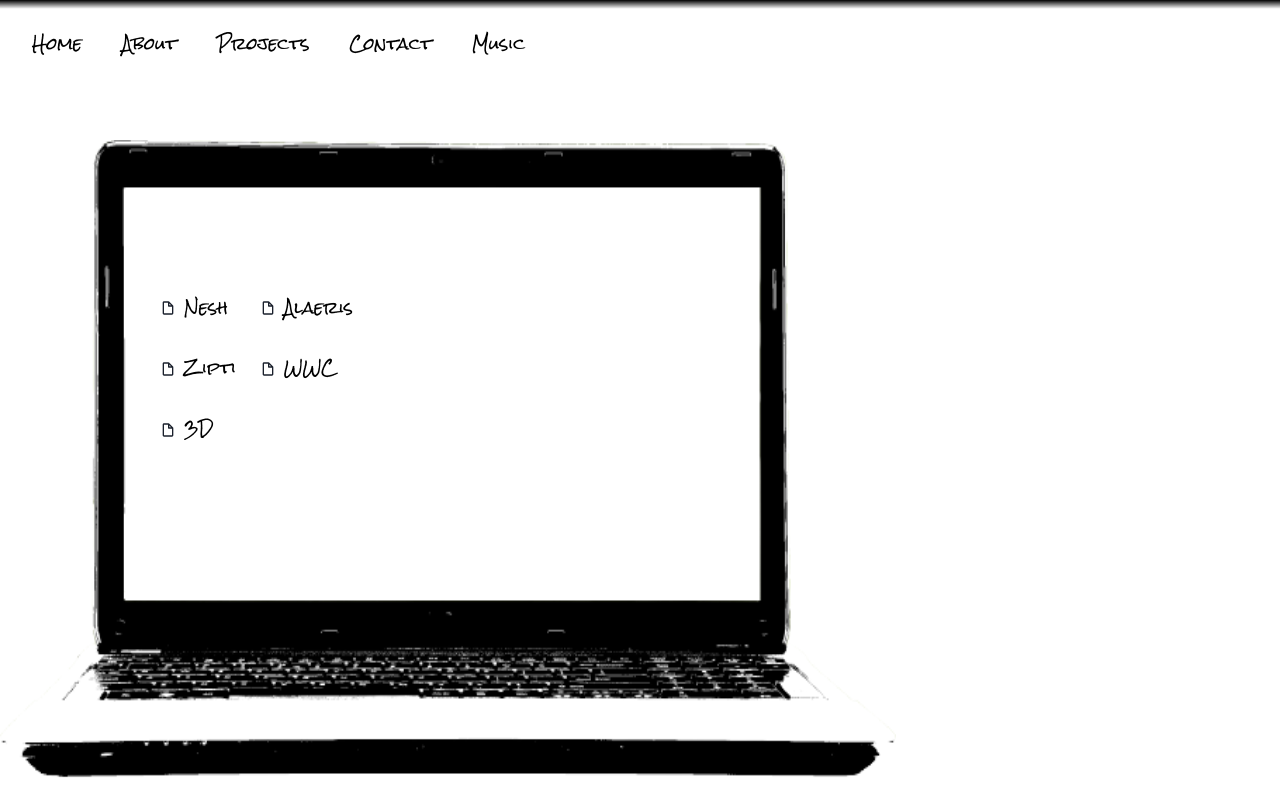
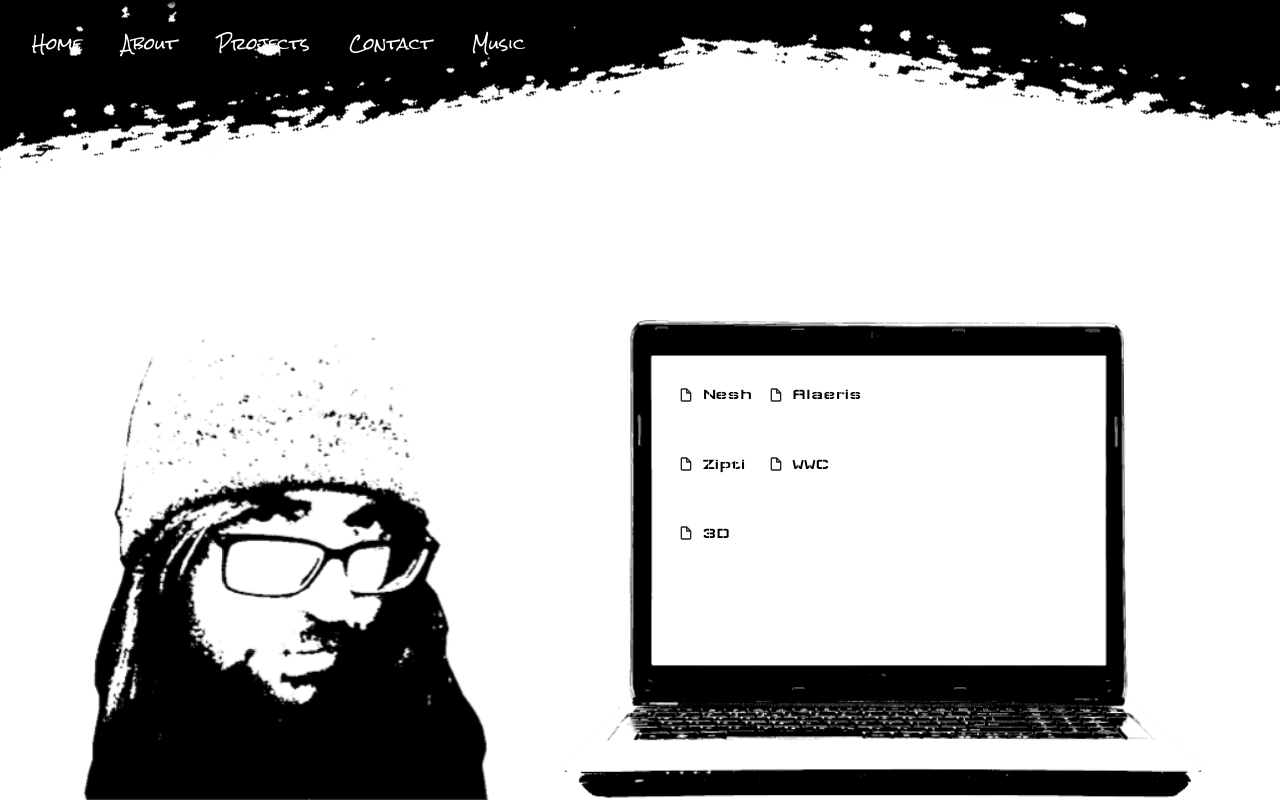
Before and after one commit to SeanLaTour/Official-Portfolio, a Gatsby site: page /projects in a window 1280 px wide. Built offline with nearby package versions, Linux system fonts and the light colour scheme; Gatsby itself is replaced by a stand-in of ours; a web font is replaced by a local one.

Commit message:
finished projects page

```diff
--- a/src/components/projects/projects.tsx
+++ b/src/components/projects/projects.tsx
@@ -1,32 +1,94 @@
 import BackgroundImage from "../../images/laptop.png";
 import { Box, Grid, HStack, Image } from "@chakra-ui/react";
 import React from "react";
-import PaintStrokeImage from "../../images/paintstrokebackgroundright.png";
+import ProjectPortfolioPhoto from "../../images/projectsphoto.png";
+import BackgroundTop from "../../images/paintstrokebackgroundleft.webp";
 import {
   PortfolioTextStandard,
   PortfolioTextSubTitle,
   PortfolioTextTitle,
 } from "../shared/portfolio_text";
-import {BiFileBlank} from "react-icons/bi"
+import { BiFileBlank } from "react-icons/bi";
 
 const Projects: React.FC = (props) => {
   return (
-    <Box
-      backgroundImage={BackgroundImage}
-      backgroundRepeat="no-repeat"
-      backgroundPosition="left bottom 20px"
-      backgroundSize="70% 80%"
-      height="100vh"
-      paddingTop="6rem"
-      paddingLeft="2rem"
-    >
-      <Grid width="8rem" position="fixed" bottom="22rem" left="10rem" templateColumns='repeat(2, 1fr)' gap={6}>
-    <HStack><BiFileBlank /><PortfolioTextStandard>Nesh</PortfolioTextStandard></HStack>
-    <HStack><BiFileBlank /><PortfolioTextStandard>Alaeris</PortfolioTextStandard></HStack>
-    <HStack><BiFileBlank /><PortfolioTextStandard>Zipti</PortfolioTextStandard></HStack>
-    <HStack><BiFileBlank /><PortfolioTextStandard>WWC</PortfolioTextStandard></HStack>
-    <HStack><BiFileBlank /><PortfolioTextStandard>3D</PortfolioTextStandard></HStack>
-     </Grid>
+    <Box>
+      <Image
+        transform={"rotate(45deg)"}
+        position="fixed"
+        left="-35%"
+        top="-50%"
+        width="140vw"
+        src={BackgroundTop}
+      />
+            <Image
+        transform={"rotate(60deg)"}
+        position="fixed"
+        right="-30%"
+        top="-56%"
+        width="140vw"
+        src={BackgroundTop}
+      />
+      <Image
+        position="fixed"
+        left="-7.5vw"
+        bottom="0"
+        width="65vw"
+        src={ProjectPortfolioPhoto}
+      />
+      <Box
+        position="fixed"
+        right="6vw"
+        bottom="0"
+        backgroundImage={BackgroundImage}
+        backgroundRepeat="no-repeat"
+        backgroundPosition="center"
+        backgroundSize="100% 100%"
+        height="60vh"
+        width="50vw"
+        display="flex"
+      >
+        <Grid
+          width="8rem"
+          height="12rem"
+          position="relative"
+          left="18%"
+          top="10%"
+          templateColumns="repeat(2, 1fr)"
+          gap={4}
+        >
+          <HStack>
+            <BiFileBlank />
+            <PortfolioTextStandard fontFamily="Wallpoet">
+              Nesh
+            </PortfolioTextStandard>
+          </HStack>
+          <HStack>
+            <BiFileBlank />
+            <PortfolioTextStandard fontFamily="Wallpoet">
+              Alaeris
+            </PortfolioTextStandard>
+          </HStack>
+          <HStack>
+            <BiFileBlank />
+            <PortfolioTextStandard fontFamily="Wallpoet">
+              Zipti
+            </PortfolioTextStandard>
+          </HStack>
+          <HStack>
+            <BiFileBlank />
+            <PortfolioTextStandard fontFamily="Wallpoet">
+              WWC
+            </PortfolioTextStandard>
+          </HStack>
+          <HStack>
+            <BiFileBlank />
+            <PortfolioTextStandard fontFamily="Wallpoet">
+              3D
+            </PortfolioTextStandard>
+          </HStack>
+        </Grid>
+      </Box>
     </Box>
   );
 };
--- a/src/components/shared/header/header_light.tsx
+++ b/src/components/shared/header/header_light.tsx
@@ -14,6 +14,7 @@ const HeaderLight: React.FC<HeaderLightProps> = (props) => {
       backgroundImage={`linear-gradient(to bottom, rgb(0,0,0, 1) 0%, rgb(275,275,275, 0) 10%)`}
       position="fixed"
       padding="2rem"
+      zIndex="2"
     >
       <HStack>
         <PortfolioTextNav
--- a/src/index.css
+++ b/src/index.css
@@ -2,6 +2,12 @@
   font-family: "RockSalt";
   src: local("RockSalt-Regular"),
     url(../src/fonts/RockSalt-Regular.ttf) format("truetype");
+}
+
+@font-face {
+  font-family: "Wallpoet";
+  src: local("Wallpoet-Regular"),
+    url(../src/fonts/Wallpoet-Regular.ttf) format("truetype");
 }
 
 h1,
--- a/src/pages/projects.js
+++ b/src/pages/projects.js
@@ -1,14 +1,14 @@
 import * as React from "react";
 import { ChakraProvider } from "@chakra-ui/provider";
 import "../index.css";
-import Header from "../components/shared/header/header";
+import HeaderLight from "../components/shared/header/header_light";
 import Projects from "../components/projects/projects";
 
 // markup
 const ProjectsPage = () => {
   return (
     <ChakraProvider>
-      <Header />
+      <HeaderLight />
       <Projects />
     </ChakraProvider>
   );
```
Also changed, not shown: src/fonts/Wallpoet-Regular.ttf (added), src/images/projectsphoto.png (added).
